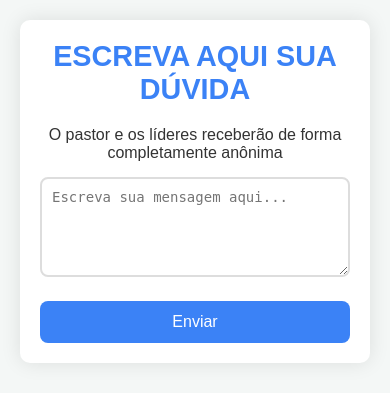
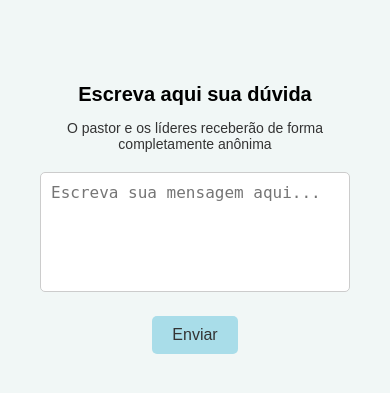
Before and after one commit to dev-airton19/duvidas-anonimas, a Flask app: page / in a window 390 px wide. Shown: the top 393 px of the page. Run offline with Flask 3, Linux system fonts and the light colour scheme.

Commit message:
Mensagem de sucesso exibida na mesma página

```diff
--- a/static/style.css
+++ b/static/style.css
@@ -1,175 +1,72 @@
-/* Resetando margens e padding */
-* {
+body {
     margin: 0;
     padding: 0;
+    font-family: Arial, sans-serif;
+    background-color: #f1f7f6;
+}
+
+.container {
+    max-width: 600px;
+    margin: 100px auto;
+    padding: 20px;
+    text-align: center;
+    background-color: #f1f7f6;
+}
+
+h1 {
+    font-size: 24px;
+    margin-bottom: 10px;
+}
+
+p {
+    font-size: 14px;
+    color: #333;
+    margin-bottom: 20px;
+}
+
+textarea {
+    width: 100%;
+    height: 150px;
+    padding: 10px;
+    resize: none;
+    font-size: 16px;
+    border-radius: 5px;
+    border: 1px solid #ccc;
+    margin-bottom: 20px;
     box-sizing: border-box;
 }
 
-/* Definindo uma fonte mais moderna */
-body {
-    font-family: 'Arial', sans-serif;
-    background-color: #f4f7f6;
+button {
+    background-color: #a9dde9;
+    border: none;
+    padding: 10px 20px;
+    font-size: 16px;
     color: #333;
-    padding: 20px;
+    border-radius: 5px;
+    cursor: pointer;
 }
 
-/* Centralizando o conteúdo e melhorando o layout */
-.container {
-    background-color: white;
-    max-width: 600px;
-    margin: auto;
-    padding: 30px;
-    border-radius: 10px;
-    box-shadow: 0 0 20px rgba(0, 0, 0, 0.1);
-    text-align: center;
+button:hover {
+    background-color: #7dc7da;
 }
 
-/* Cabeçalho */
-h1 {
-    color: #3b82f6;
-    font-size: 2.5rem;
-    margin-bottom: 20px;
-    text-transform: uppercase;
+.mensagem-sucesso {
+    margin-top: 20px;
+    color: green;
+    font-weight: bold;
 }
 
-/* Estilizando o formulário */
-textarea {
-    width: 100%;
-    height: 120px;
-    padding: 12px;
-    margin-top: 15px;
-    font-size: 16px;
-    border: 2px solid #ddd;
-    border-radius: 8px;
-    resize: vertical;
-    transition: border 0.3s ease;
-}
-
-/* Efeito de foco no campo de mensagem */
-textarea:focus {
-    border: 2px solid #3b82f6;
-    outline: none;
-}
-
-/* Botão de envio */
-button {
-    margin-top: 20px;
-    padding: 12px 20px;
-    font-size: 16px;
-    background-color: #3b82f6;
-    color: white;
-    border: none;
-    border-radius: 8px;
-    cursor: pointer;
-    transition: background-color 0.3s ease;
-}
-
-/* Efeito de hover no botão */
-button:hover {
-    background-color: #2563eb;
-}
-
-/* Estilo da mensagem de sucesso */
-.alert {
-    background-color: #d4edda;
-    color: #155724;
-    padding: 10px;
-    border-radius: 5px;
-    margin-bottom: 15px;
-    font-weight: bold;
-    text-align: center;
-}
-
-/* Lista de dúvidas */
-ul {
-    list-style-type: none;
-    padding: 0;
-    margin-top: 30px;
-}
-
-li {
-    background-color: #f8f9fa;
-    border: 1px solid #ddd;
-    padding: 15px;
-    margin-bottom: 10px;
-    border-radius: 8px;
-    box-shadow: 0 0 10px rgba(0, 0, 0, 0.05);
-    transition: transform 0.3s ease;
-}
-
-/* Efeito de hover nas dúvidas */
-li:hover {
-    transform: scale(1.05);
-    background-color: #e9ecef;
-}
-
-/* Link de voltar */
-a {
-    display: inline-block;
-    margin-top: 30px;
-    text-decoration: none;
-    padding: 12px 20px;
-    background-color: #3b82f6;
-    color: white;
-    border-radius: 8px;
-    transition: background-color 0.3s ease;
-}
-
-/* Efeito de hover no link */
-a:hover {
-    background-color: #2563eb;
-}
-
-/* ======== RESPONSIVIDADE (Mobile First) ======== */
-
-/* Em telas pequenas, ajustar o layout */
-@media (max-width: 768px) {
+/* Responsividade */
+@media (max-width: 600px) {
     .container {
-        padding: 20px;
-        max-width: 100%;
+        margin: 50px 20px;
     }
 
     h1 {
-        font-size: 2rem;
-    }
-
-    button {
-        width: 100%;
-        font-size: 18px;
+        font-size: 20px;
     }
 
     textarea {
-        font-size: 14px;
-        padding: 10px;
-    }
-
-    li {
-        padding: 12px;
-        font-size: 14px;
+        height: 120px;
     }
 }
-
-/* Para telas menores que 480px (smartphones) */
-@media (max-width: 480px) {
-    h1 {
-        font-size: 1.8rem;
-    }
-
-    textarea {
-        font-size: 14px;
-        height: 100px;
-    }
-
-    button {
-        font-size: 16px;
-    }
-
-    li {
-        font-size: 14px;
-        padding: 10px;
-    }
-
-    a {
-        padding: 10px 15px;
-    }
-}
```
